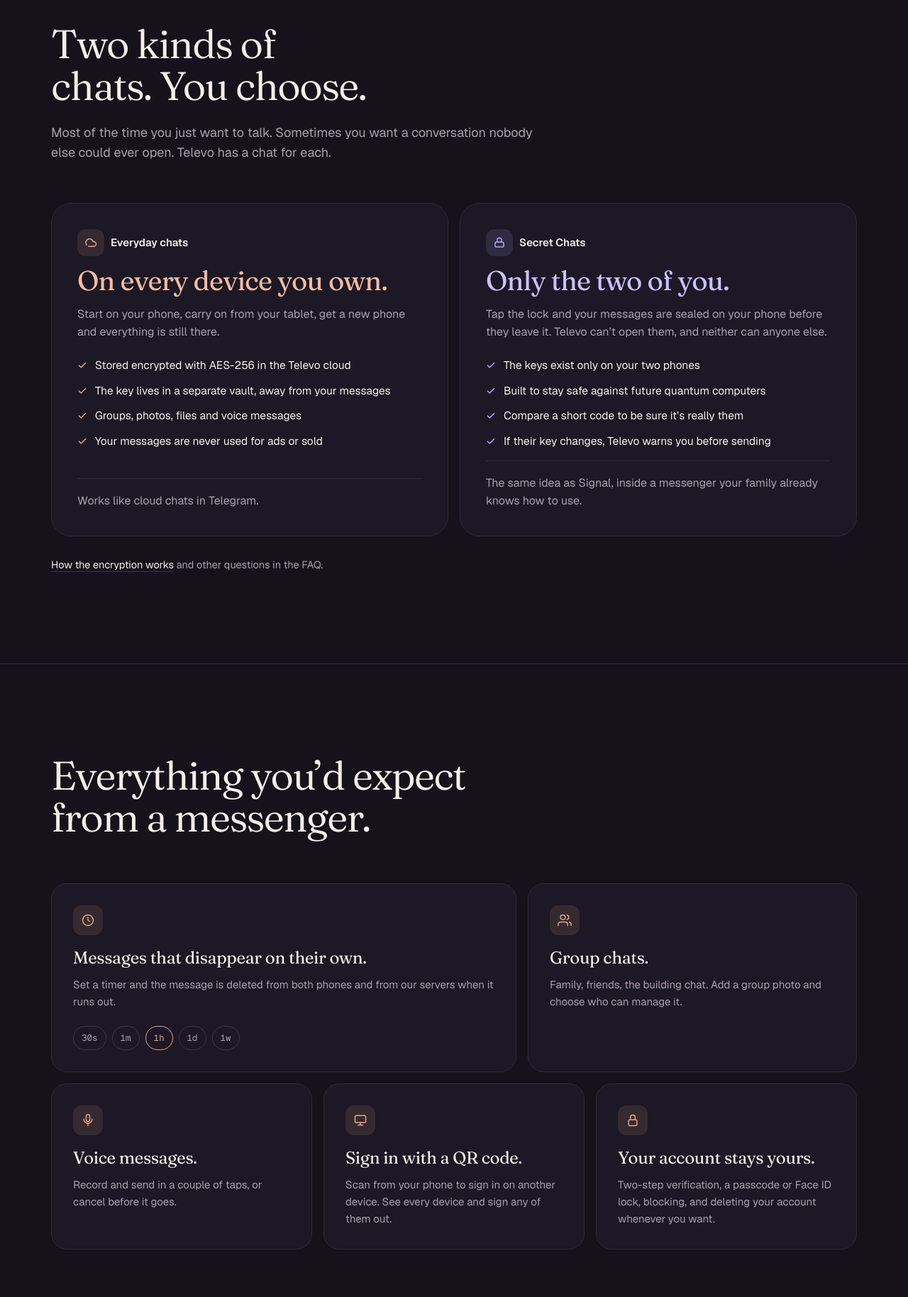
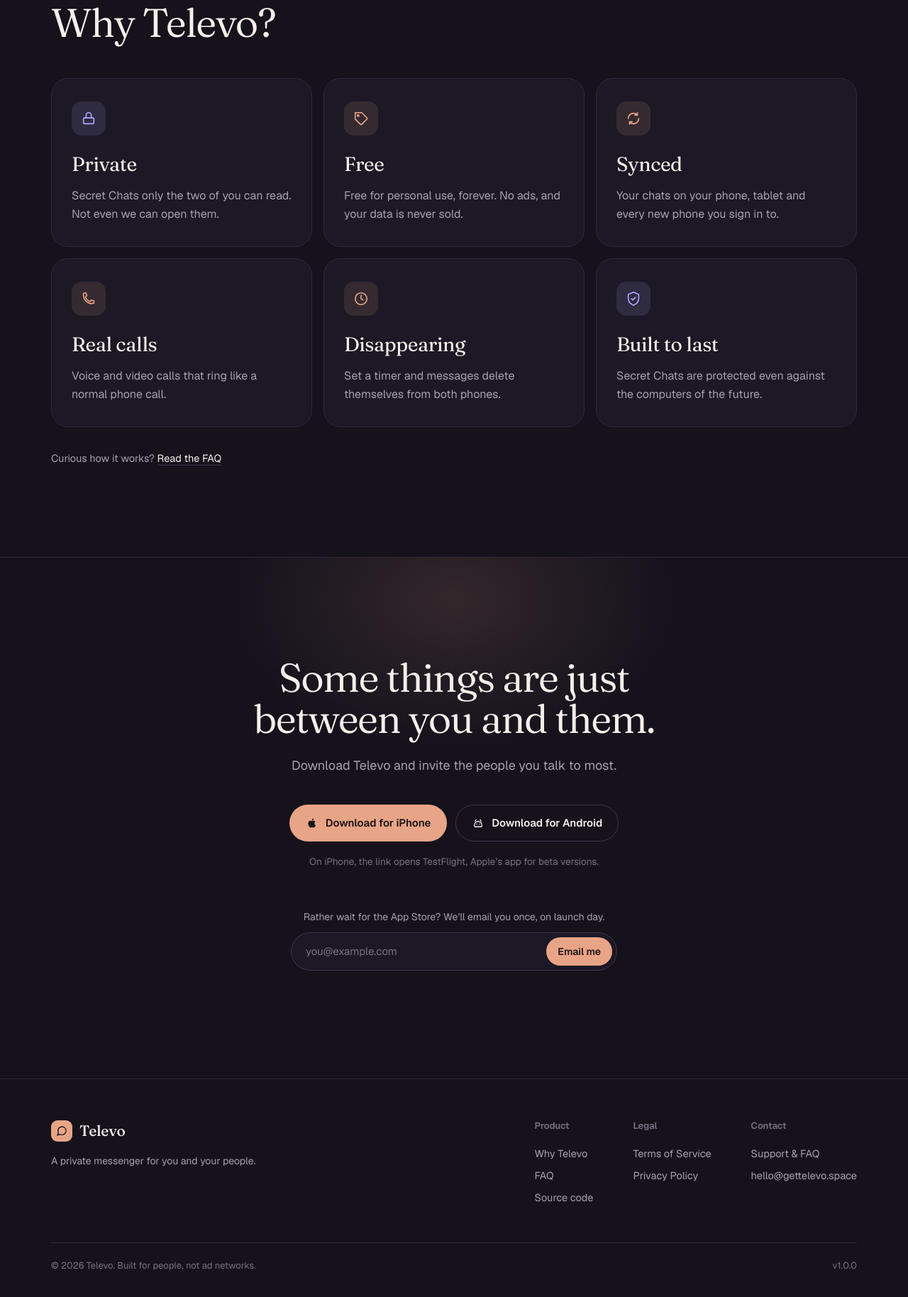
Before and after one commit to AToPu-sys/televo-site, a plain HTML site: page index.html in a window 1280 px wide. Shown: the part 962-2790 px from the top of the page at 71% size. Drawn offline with nearby package versions, Linux system fonts and the light colour scheme.

Commit message:
Homepage cut down to a Telegram-style pitch: hero, six reasons, download
Co-Authored-By: Claude Opus 5.5 <noreply@anthropic.com>

```diff
--- a/index.html
+++ b/index.html
@@ -382,6 +382,14 @@
   .hero-more a { color: var(--text); border-bottom: 1px solid var(--line-2); }
   .hero-more a:hover { border-color: var(--text); }
   @media (max-width: 480px) { .hero-dl .btn { width: 100%; } }
+  .tiles { margin-top: 48px; display: grid; grid-template-columns: repeat(3, 1fr); gap: 16px; }
+  .tile { border: 1px solid var(--line); border-radius: 24px; padding: 32px 28px; background: var(--bg-2); display: flex; flex-direction: column; gap: 10px; }
+  .tile h3 { font-size: 28px; letter-spacing: -0.015em; }
+  .tile p { color: var(--dim); font-size: 16px; }
+  .tile-ic { width: 48px; height: 48px; border-radius: 14px; display: grid; place-items: center; background: var(--cloud-soft); color: var(--cloud); margin-bottom: 8px; }
+  .t-private .tile-ic, .t-future .tile-ic { background: var(--secret-soft); color: var(--secret); }
+  @media (max-width: 900px) { .tiles { grid-template-columns: 1fr 1fr; } }
+  @media (max-width: 560px) { .tiles { grid-template-columns: 1fr; } .tile { padding: 26px 22px; } }
 </style>
 <script type="application/ld+json">
 {"@context":"https://schema.org","@type":"MobileApplication","name":"Televo","operatingSystem":"iOS, Android","applicationCategory":"CommunicationApplication","description":"Free private messenger: chats on all your devices, voice and video calls, and end-to-end encrypted Secret Chats.","url":"https://gettelevo.space/","offers":{"@type":"Offer","price":"0","priceCurrency":"USD"},"publisher":{"@type":"Organization","name":"Televo","url":"https://gettelevo.space/","email":"hello@gettelevo.space"}}
@@ -398,10 +406,9 @@
       <span class="brand-name">Televo</span>
     </a>
     <div class="nav-links">
-      <a href="#how" data-i18n="nav.how">Privacy</a>
-      <a href="#features" data-i18n="nav.features">Features</a>
-      <a href="#calls" data-i18n="nav.calls">Calls</a>
+      <a href="#why" data-i18n="nav.why">Why Televo</a>
       <a href="/support" data-i18n="nav.faq">FAQ</a>
+      <a href="/privacy" data-i18n="nav.privacy">Privacy</a>
     </div>
     <div class="nav-right">
       <div class="lang-switch" role="group" aria-label="Language">
@@ -433,7 +440,7 @@
           <span data-i18n="dl.android">Download for Android</span>
         </a>
       </div>
-      <p class="hero-more" data-i18n="hero.more">Free, without ads. <a href="#how">How we keep chats private</a></p>
+      <p class="hero-more" data-i18n="hero.more">Free, without ads. <a href="#why">Why Televo</a></p>
     </div>
 
     <div class="phone-stage" aria-hidden="true">
@@ -469,94 +476,20 @@
   </div>
 </header>
 
-<section class="sec" id="how">
+<section class="sec" id="why">
   <div class="wrap">
-    <h2 class="h2" data-i18n="how.title">Two kinds of chats. You choose.</h2>
-    <p class="lede" data-i18n="how.sub">Most of the time you just want to talk. Sometimes you want a conversation nobody else could ever open. Televo has a chat for each.</p>
-
-    <div class="kinds">
-      <article class="kind k-cloud">
-        <div class="kind-tag"><span class="ic"><svg width="18" height="18" viewBox="0 0 24 24" fill="none" stroke="currentColor" stroke-width="2" stroke-linecap="round" stroke-linejoin="round"><path d="M17.5 19a4.5 4.5 0 100-9h-1.26A7 7 0 104 16.25"/><path d="M8 19h9.5"/></svg></span><span data-i18n="how.cloudTag">Everyday chats</span></div>
-        <h3 data-i18n="how.cloudH">On every device you own.</h3>
-        <p data-i18n="how.cloudP">Start on your phone, carry on from your tablet, get a new phone and everything is still there.</p>
-        <ul>
-          <li><svg width="14" height="14" viewBox="0 0 24 24" fill="none" stroke="currentColor" stroke-width="2.4" stroke-linecap="round" stroke-linejoin="round"><path d="M20 6L9 17l-5-5"/></svg><span data-i18n="how.c1">Stored encrypted with AES-256 in the Televo cloud</span></li>
-          <li><svg width="14" height="14" viewBox="0 0 24 24" fill="none" stroke="currentColor" stroke-width="2.4" stroke-linecap="round" stroke-linejoin="round"><path d="M20 6L9 17l-5-5"/></svg><span data-i18n="how.c2">The key lives in a separate vault, away from your messages</span></li>
-          <li><svg width="14" height="14" viewBox="0 0 24 24" fill="none" stroke="currentColor" stroke-width="2.4" stroke-linecap="round" stroke-linejoin="round"><path d="M20 6L9 17l-5-5"/></svg><span data-i18n="how.c3">Groups, photos, files and voice messages</span></li>
-          <li><svg width="14" height="14" viewBox="0 0 24 24" fill="none" stroke="currentColor" stroke-width="2.4" stroke-linecap="round" stroke-linejoin="round"><path d="M20 6L9 17l-5-5"/></svg><span data-i18n="how.c4">Your messages are never used for ads or sold</span></li>
-        </ul>
-        <p class="kind-hint" data-i18n="how.cloudHint">Works like cloud chats in Telegram.</p>
-      </article>
-      <article class="kind k-secret">
-        <div class="kind-tag"><span class="ic"><svg width="18" height="18" viewBox="0 0 24 24" fill="none" stroke="currentColor" stroke-width="2" stroke-linecap="round" stroke-linejoin="round"><rect x="4" y="11" width="16" height="9" rx="2"/><path d="M8 11V7a4 4 0 018 0v4"/></svg></span><span data-i18n="how.secretTag">Secret Chats</span></div>
-        <h3 data-i18n="how.secretH">Only the two of you.</h3>
-        <p data-i18n="how.secretP">Tap the lock and your messages are sealed on your phone before they leave it. Televo can’t open them, and neither can anyone else.</p>
-        <ul>
-          <li><svg width="14" height="14" viewBox="0 0 24 24" fill="none" stroke="currentColor" stroke-width="2.4" stroke-linecap="round" stroke-linejoin="round"><path d="M20 6L9 17l-5-5"/></svg><span data-i18n="how.s1">The keys exist only on your two phones</span></li>
-          <li><svg width="14" height="14" viewBox="0 0 24 24" fill="none" stroke="currentColor" stroke-width="2.4" stroke-linecap="round" stroke-linejoin="round"><path d="M20 6L9 17l-5-5"/></svg><span data-i18n="how.s2">Built to stay safe against future quantum computers</span></li>
-          <li><svg width="14" height="14" viewBox="0 0 24 24" fill="none" stroke="currentColor" stroke-width="2.4" stroke-linecap="round" stroke-linejoin="round"><path d="M20 6L9 17l-5-5"/></svg><span data-i18n="how.s3">Compare a short code to be sure it’s really them</span></li>
-          <li><svg width="14" height="14" viewBox="0 0 24 24" fill="none" stroke="currentColor" stroke-width="2.4" stroke-linecap="round" stroke-linejoin="round"><path d="M20 6L9 17l-5-5"/></svg><span data-i18n="how.s4">If their key changes, Televo warns you before sending</span></li>
-        </ul>
-        <p class="kind-hint" data-i18n="how.secretHint">The same idea as Signal, inside a messenger your family already knows how to use.</p>
-      </article>
+    <h2 class="h2" data-i18n="why.title">Why Televo?</h2>
+    <div class="tiles">
+      <article class="tile t-private"><div class="tile-ic"><svg width="22" height="22" viewBox="0 0 24 24" fill="none" stroke="currentColor" stroke-width="1.8" stroke-linecap="round" stroke-linejoin="round"><rect x="4" y="11" width="16" height="9" rx="2"/><path d="M8 11V7a4 4 0 018 0v4"/></svg></div><h3 data-i18n="t.private.h"></h3><p data-i18n="t.private.p"></p></article>
+      <article class="tile t-free"><div class="tile-ic"><svg width="22" height="22" viewBox="0 0 24 24" fill="none" stroke="currentColor" stroke-width="1.8" stroke-linecap="round" stroke-linejoin="round"><path d="M20.6 13.4l-7.2 7.2a2 2 0 01-2.8 0L3 13V3h10l7.6 7.6a2 2 0 010 2.8z"/><circle cx="7.5" cy="7.5" r="1.2"/></svg></div><h3 data-i18n="t.free.h"></h3><p data-i18n="t.free.p"></p></article>
+      <article class="tile t-synced"><div class="tile-ic"><svg width="22" height="22" viewBox="0 0 24 24" fill="none" stroke="currentColor" stroke-width="1.8" stroke-linecap="round" stroke-linejoin="round"><path d="M4 12a8 8 0 0114-5.3M20 12a8 8 0 01-14 5.3M18 3v4h-4M6 21v-4h4"/></svg></div><h3 data-i18n="t.synced.h"></h3><p data-i18n="t.synced.p"></p></article>
+      <article class="tile t-calls"><div class="tile-ic"><svg width="22" height="22" viewBox="0 0 24 24" fill="none" stroke="currentColor" stroke-width="1.8" stroke-linecap="round" stroke-linejoin="round"><path d="M4 5c0-1 1-2 2-2h1a1 1 0 011 .8l1 3a1 1 0 01-.3 1L7 9.3a12 12 0 007 7l1.5-1.7a1 1 0 011-.3l3 1a1 1 0 01.8 1v1c0 1-1 2-2 2C10.5 20.5 3.5 13.5 4 5z"/></svg></div><h3 data-i18n="t.calls.h"></h3><p data-i18n="t.calls.p"></p></article>
+      <article class="tile t-vanish"><div class="tile-ic"><svg width="22" height="22" viewBox="0 0 24 24" fill="none" stroke="currentColor" stroke-width="1.8" stroke-linecap="round" stroke-linejoin="round"><circle cx="12" cy="12" r="9"/><path d="M12 7v5l3 2"/></svg></div><h3 data-i18n="t.vanish.h"></h3><p data-i18n="t.vanish.p"></p></article>
+      <article class="tile t-future"><div class="tile-ic"><svg width="22" height="22" viewBox="0 0 24 24" fill="none" stroke="currentColor" stroke-width="1.8" stroke-linecap="round" stroke-linejoin="round"><path d="M12 2l8 3.5v6c0 5-3.4 8.7-8 10.5-4.6-1.8-8-5.5-8-10.5v-6L12 2z"/><path d="M9 12l2 2 4-4"/></svg></div><h3 data-i18n="t.future.h"></h3><p data-i18n="t.future.p"></p></article>
     </div>
-
-    <p class="hero-more" style="margin-top:28px" data-i18n="how.more"><a href="/support#encryption">How the encryption works</a> and other questions in the FAQ.</p>
+    <p class="hero-more" style="margin-top:32px" data-i18n="why.more"></p>
   </div>
 </section>
-
-<section class="sec" id="features">
-  <div class="wrap">
-    <h2 class="h2" data-i18n="ft.title">Everything you’d expect from a messenger.</h2>
-    <div class="feat-grid">
-      <article class="feat f-7">
-        <div class="feat-icon"><svg width="20" height="20" viewBox="0 0 24 24" fill="none" stroke="currentColor" stroke-width="1.8" stroke-linecap="round" stroke-linejoin="round"><circle cx="12" cy="12" r="9"/><path d="M12 7v5l3 2"/></svg></div>
-        <h3 data-i18n="ft.1h">Messages that disappear on their own.</h3>
-        <p data-i18n="ft.1p">Set a timer and the message is deleted from both phones and from our servers when it runs out.</p>
-        <div class="timer-demo" aria-hidden="true"><span>30s</span><span>1m</span><span class="on">1h</span><span>1d</span><span>1w</span></div>
-      </article>
-      <article class="feat f-5">
-        <div class="feat-icon"><svg width="20" height="20" viewBox="0 0 24 24" fill="none" stroke="currentColor" stroke-width="1.8" stroke-linecap="round" stroke-linejoin="round"><path d="M17 21v-2a4 4 0 00-4-4H5a4 4 0 00-4 4v2"/><circle cx="9" cy="7" r="4"/><path d="M23 21v-2a4 4 0 00-3-3.87M16 3.13a4 4 0 010 7.75"/></svg></div>
-        <h3 data-i18n="ft.2h">Group chats.</h3>
-        <p data-i18n="ft.2p">Family, friends, the building chat. Add a group photo and choose who can manage it.</p>
-      </article>
-      <article class="feat f-4">
-        <div class="feat-icon"><svg width="20" height="20" viewBox="0 0 24 24" fill="none" stroke="currentColor" stroke-width="1.8" stroke-linecap="round" stroke-linejoin="round"><rect x="9" y="2" width="6" height="12" rx="3"/><path d="M5 10a7 7 0 0014 0M12 17v4"/></svg></div>
-        <h3 data-i18n="ft.3h">Voice messages.</h3>
-        <p data-i18n="ft.3p">Record and send in a couple of taps, or cancel before it goes.</p>
-      </article>
-      <article class="feat f-4">
-        <div class="feat-icon"><svg width="20" height="20" viewBox="0 0 24 24" fill="none" stroke="currentColor" stroke-width="1.8" stroke-linecap="round" stroke-linejoin="round"><rect x="3" y="4" width="18" height="12" rx="2"/><path d="M8 20h8M12 16v4"/></svg></div>
-        <h3 data-i18n="ft.4h">Sign in with a QR code.</h3>
-        <p data-i18n="ft.4p">Scan from your phone to sign in on another device. See every device and sign any of them out.</p>
-      </article>
-      <article class="feat f-4">
-        <div class="feat-icon"><svg width="20" height="20" viewBox="0 0 24 24" fill="none" stroke="currentColor" stroke-width="1.8" stroke-linecap="round" stroke-linejoin="round"><rect x="5" y="11" width="14" height="10" rx="2"/><path d="M8 11V7a4 4 0 018 0v4"/></svg></div>
-        <h3 data-i18n="ft.5h">Your account stays yours.</h3>
-        <p data-i18n="ft.5p">Two-step verification, a passcode or Face ID lock, blocking, and deleting your account whenever you want.</p>
-      </article>
-    </div>
-  </div>
-</section>
-
-<section class="sec" id="calls">
-  <div class="wrap calls">
-    <div class="call-card" aria-hidden="true">
-      <div class="ring">A</div>
-      <div class="call-name">Alisher</div>
-      <div class="call-sub" data-i18n="call.sub">Televo video call…</div>
-      <div class="call-actions">
-        <div class="cbtn cbtn-no"><svg width="22" height="22" viewBox="0 0 24 24" fill="none"><path d="M6 6l12 12M18 6L6 18" stroke="#1A1414" stroke-width="2.4" stroke-linecap="round"/></svg></div>
-        <div class="cbtn cbtn-yes"><svg width="22" height="22" viewBox="0 0 24 24"><path d="M4 5c0-1 1-2 2-2h1a1 1 0 011 .8l1 3a1 1 0 01-.3 1L7 9.3a12 12 0 007 7l1.5-1.7a1 1 0 011-.3l3 1a1 1 0 01.8 1v1c0 1-1 2-2 2C10.5 20.5 3.5 13.5 4 5z" fill="#1A1414"/></svg></div>
-      </div>
-    </div>
-    <div>
-      <h2 class="h2" data-i18n="call.title">Calls that ring like a phone call.</h2>
-      <p class="lede" data-i18n="call.p">Voice and video calls show up on your lock screen like a normal call, even when Televo is closed. The call is encrypted between the two phones. Leave the app and the video keeps playing in a small window.</p>
-    </div>
-  </div>
-</section>
-
 
 <section class="download" id="download">
   <div class="wrap">
@@ -572,10 +505,7 @@
         <span data-i18n="dl.android">Download for Android</span>
       </a>
     </div>
-    <div class="dl-notes">
-      <p data-i18n="dl.iosNote">iPhone: the link opens TestFlight, Apple’s app for beta versions. Install it, then Televo.</p>
-      <p data-i18n="dl.androidNote">Android: open the downloaded file. If your phone asks, allow installs from your browser.</p>
-    </div>
+    <div class="dl-notes"><p data-i18n="dl.note">On iPhone, the link opens TestFlight, Apple’s app for beta versions.</p></div>
 
     <form id="waitlist-form" class="waitlist" novalidate>
       <label for="waitlist-email" data-i18n="dl.wlLabel">Rather wait for the App Store? We’ll email you once, on launch day.</label>
@@ -600,7 +530,7 @@
         <p style="margin-top:14px;font-size:14px;color:var(--dim)" data-i18n="footer.tagline">A private messenger for you and your people.</p>
       </div>
       <div class="f-cols">
-        <div class="f-col"><h4 data-i18n="footer.product">Product</h4><a href="#how" data-i18n="nav.how">Privacy</a><a href="#features" data-i18n="nav.features">Features</a><a href="#calls" data-i18n="nav.calls">Calls</a><a href="https://github.com/AToPu-sys/televo" target="_blank" rel="noopener" data-i18n="footer.code">Source code</a></div>
+        <div class="f-col"><h4 data-i18n="footer.product">Product</h4><a href="#why" data-i18n="nav.why">Why Televo</a><a href="/support" data-i18n="nav.faq">FAQ</a><a href="https://github.com/AToPu-sys/televo" target="_blank" rel="noopener" data-i18n="footer.code">Source code</a></div>
         <div class="f-col"><h4 data-i18n="footer.legal">Legal</h4><a href="/terms" data-i18n="footer.terms">Terms of Service</a><a href="/privacy" data-i18n="footer.privacy">Privacy Policy</a></div>
         <div class="f-col"><h4 data-i18n="footer.contact">Contact</h4><a href="/support" data-i18n="footer.support">Support &amp; FAQ</a><a href="mailto:hello@gettelevo.space">hello@gettelevo.space</a></div>
       </div>
@@ -612,10 +542,29 @@
 <script>
   var I18N = {
     en: {
+      'nav.why': 'Why Televo',
+      'nav.privacy': 'Privacy',
+      'hero.title': 'Private messaging for you and your people.',
+      'hero.sub': 'Fast, free and without ads. Chat, call and send voice messages on iPhone and Android.',
+      'hero.more': 'Free. No ads. No catch.',
+      'why.title': 'Why Televo?',
+      't.private.h': 'Private',
+      't.private.p': 'Secret Chats only the two of you can read. Not even we can open them.',
+      't.free.h': 'Free',
+      't.free.p': 'Free for personal use, forever. No ads, and your data is never sold.',
+      't.synced.h': 'Synced',
+      't.synced.p': 'Your chats on your phone, tablet and every new phone you sign in to.',
+      't.calls.h': 'Real calls',
+      't.calls.p': 'Voice and video calls that ring like a normal phone call.',
+      't.vanish.h': 'Disappearing',
+      't.vanish.p': 'Set a timer and messages delete themselves from both phones.',
+      't.future.h': 'Built to last',
+      't.future.p': 'Secret Chats are protected even against the computers of the future.',
+      'why.more': 'Curious how it works? <a href="/support#encryption">Read the FAQ</a>',
+      'dl.title': 'Some things are just between you and them.',
+      'dl.sub': 'Download Televo and invite the people you talk to most.',
+      'dl.note': 'On iPhone, the link opens TestFlight, Apple’s app for beta versions.',
       'nav.skip': 'Skip to download', 'nav.how': 'Privacy', 'nav.features': 'Features', 'nav.calls': 'Calls', 'nav.faq': 'FAQ', 'nav.cta': 'Download',
-      'hero.title': 'A private messenger for you and your people.',
-      'hero.sub': 'Chat, send voice messages and call on iPhone and Android. Your chats follow you to every device. For the really personal things, open a <strong>Secret Chat</strong> that only the two of you can read.',
-      'hero.more': 'Free, without ads. <a href="#how">How we keep chats private</a>',
       'dl.ios': 'Download for iPhone', 'dl.android': 'Download for Android',
       'phone.status': 'Secret Chat', 'phone.day': 'Today', 'phone.sys': 'Only you and Maya can read this chat.',
       'phone.m1': 'landed. the results came back', 'phone.m2': 'it’s fine. it’s really fine 🙂', 'phone.m3': 'oh thank god. calling you in 5', 'phone.input': 'Message',
@@ -638,8 +587,6 @@
       'ft.5h': 'Your account stays yours.', 'ft.5p': 'Two-step verification, a passcode or Face ID lock, blocking, and deleting your account whenever you want.',
       'call.sub': 'Televo video call…', 'call.title': 'Calls that ring like a phone call.',
       'call.p': 'Voice and video calls show up on your lock screen like a normal call, even when Televo is closed. The call is encrypted between the two phones. Leave the app and the video keeps playing in a small window.',
-      'dl.title': 'Some things are just between you and them.',
-      'dl.sub': 'Free on iPhone and Android. Install it, then send the link to the people you talk to most.',
       'dl.iosNote': 'iPhone: the link opens TestFlight, Apple’s app for beta versions. Install it, then Televo.',
       'dl.androidNote': 'Android: open the downloaded file. If your phone asks, allow installs from your browser.',
       'dl.wlLabel': 'Rather wait for the App Store? We’ll email you once, on launch day.', 'dl.placeholder': 'you@example.com', 'dl.cta': 'Email me',
@@ -652,10 +599,29 @@
       'waitlist.joinedLabel': 'Added'
     },
     ru: {
+      'nav.why': 'Почему Televo',
+      'nav.privacy': 'Конфиденциальность',
+      'hero.title': 'Приватный мессенджер для вас и ваших близких.',
+      'hero.sub': 'Быстрый, бесплатный и без рекламы. Переписка, звонки и голосовые на iPhone и Android.',
+      'hero.more': 'Бесплатно. Без рекламы. Без подвоха.',
+      'why.title': 'Почему Televo?',
+      't.private.h': 'Приватный',
+      't.private.p': 'Секретные чаты прочитаете только вы двое. Даже мы не можем их открыть.',
+      't.free.h': 'Бесплатный',
+      't.free.p': 'Бесплатно для личного общения, навсегда. Без рекламы, данные не продаются.',
+      't.synced.h': 'Везде с вами',
+      't.synced.p': 'Чаты на телефоне, планшете и на каждом новом телефоне, где вы войдёте.',
+      't.calls.h': 'Настоящие звонки',
+      't.calls.p': 'Голосовые и видеозвонки звонят как обычный телефонный вызов.',
+      't.vanish.h': 'Исчезающие',
+      't.vanish.p': 'Поставьте таймер — и сообщения сами удалятся с обоих телефонов.',
+      't.future.h': 'На годы вперёд',
+      't.future.p': 'Секретные чаты защищены даже от компьютеров будущего.',
+      'why.more': 'Интересно, как это устроено? <a href="/support#encryption">Читайте вопросы и ответы</a>',
+      'dl.title': 'Некоторые вещи касаются только вас двоих.',
+      'dl.sub': 'Скачайте Televo и позовите тех, с кем общаетесь чаще всего.',
+      'dl.note': 'На iPhone ссылка откроет TestFlight — приложение Apple для бета-версий.',
       'nav.skip': 'Перейти к скачиванию', 'nav.how': 'Приватность', 'nav.features': 'Возможности', 'nav.calls': 'Звонки', 'nav.faq': 'Вопросы', 'nav.cta': 'Скачать',
-      'hero.title': 'Приватный мессенджер для вас и ваших близких.',
-      'hero.sub': 'Переписывайтесь, отправляйте голосовые и звоните на iPhone и Android. Чаты с вами на всех устройствах. А для самого личного откройте <strong>Секретный чат</strong>, который прочитаете только вы двое.',
-      'hero.more': 'Бесплатно и без рекламы. <a href="#how">Как мы защищаем переписку</a>',
       'dl.ios': 'Скачать для iPhone', 'dl.android': 'Скачать для Android',
       'phone.status': 'Секретный чат', 'phone.day': 'Сегодня', 'phone.sys': 'Этот чат можете прочитать только вы и Майя.',
       'phone.m1': 'приземлилась. результаты пришли', 'phone.m2': 'всё хорошо. правда хорошо 🙂', 'phone.m3': 'фух, слава богу. наберу через 5 минут', 'phone.input': 'Сообщение',
@@ -678,8 +644,6 @@
       'ft.5h': 'Аккаунт остаётся вашим.', 'ft.5p': 'Двухфакторная проверка, код-пароль или Face ID, блокировка людей и удаление аккаунта в любой момент.',
       'call.sub': 'Видеозвонок Televo…', 'call.title': 'Звонки, как обычный телефонный вызов.',
       'call.p': 'Голосовые и видеозвонки появляются на экране блокировки как обычный звонок, даже когда Televo закрыт. Звонок зашифрован между двумя телефонами. Выйдите из приложения — видео продолжится в маленьком окне.',
-      'dl.title': 'Некоторые вещи касаются только вас двоих.',
-      'dl.sub': 'Бесплатно на iPhone и Android. Установите и отправьте ссылку тем, с кем общаетесь чаще всего.',
       'dl.iosNote': 'iPhone: ссылка откроет TestFlight — приложение Apple для бета-версий. Установите его, затем Televo.',
       'dl.androidNote': 'Android: откройте скачанный файл. Если телефон спросит, разрешите установку из браузера.',
       'dl.wlLabel': 'Хотите дождаться App Store? Напишем один раз — в день выхода.', 'dl.placeholder': 'you@example.com', 'dl.cta': 'Напишите мне',
```
